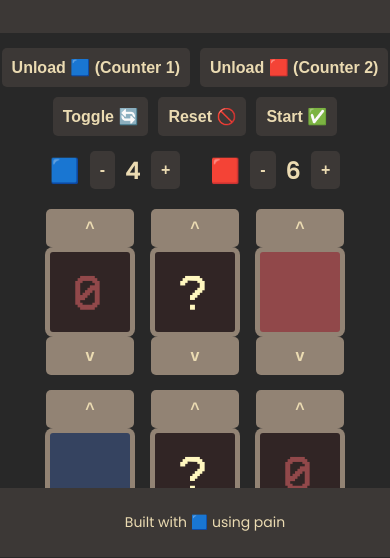
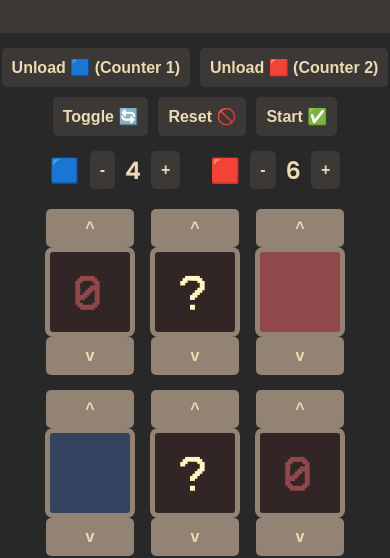
Before and after one commit to sodiumFlash/sodiumFlash.github.io, a plain HTML site: page index.html in a window 390 px wide. Shown: the part 287-845 px from the top of the page. Drawn offline with Linux system fonts and the light colour scheme.

Commit message:
Update index.html
Removed footer so site now is usable on mobile devices

```diff
--- a/index.html
+++ b/index.html
@@ -39,10 +39,6 @@
     <!-- PNG Grid -->
     <div class="container" id="imageGrid"></div>
 
-    <footer>
-        <p>Built with 🟦 using pain</p>
-    </footer>
-
     <script src="script.js"></script>
 
 </body>
```
